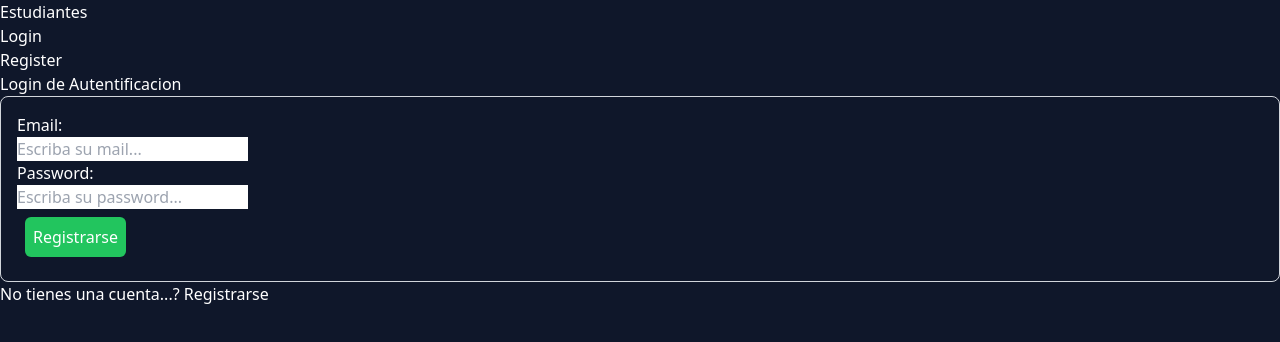
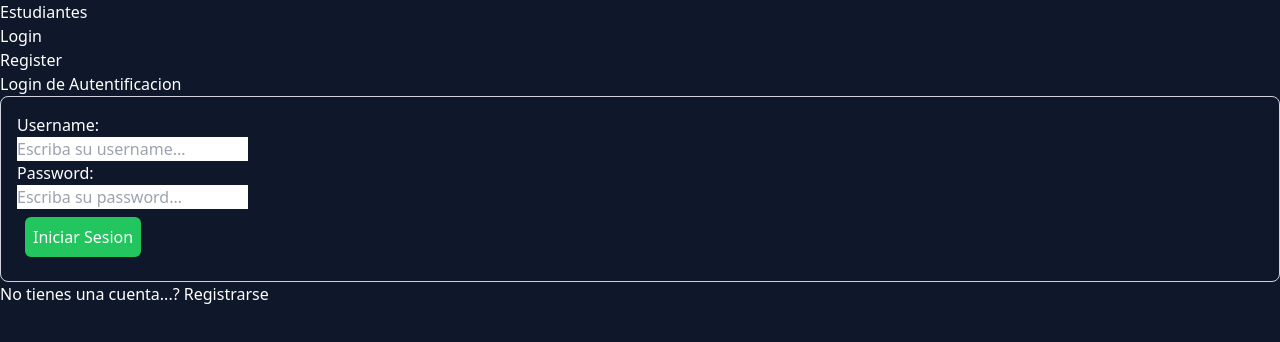
Before and after one commit to Adviro22/TEST_4_POO_CORREGIDO, a React (Vite) app in the folder front-end/: page /login in a window 1280 px wide. Shown: the top 342 px of the page. Built offline with nearby package versions, Linux system fonts and the light colour scheme.

Commit message:
Correción al Login

```diff
--- a/front-end/src/pages/Login.jsx
+++ b/front-end/src/pages/Login.jsx
@@ -31,14 +31,14 @@ export default function Login() {
         </ul>
         <h2 className="text-2xl font-bold text-violet-800 uppercase text-center">Login de Autentificacion</h2>
         <form onSubmit={submitLogin} className="bg-violet-300">
-          <label htmlFor="email:" className="text-md block my-1 text-black">Email:</label>
+          <label htmlFor="username:" className="text-md block my-1 text-black">Username:</label>
           <input className="w-full bg-white px-4 py-2 rounded-md text-black"
-            type="email"
-            name="email"
-            placeholder="Escriba su mail..."
-            {...register("email", { required: {value:true,message:"Mail es requerido"} })}
+            type="text"
+            name="username"
+            placeholder="Escriba su username..."
+            {...register("username", { required: {value:true,message:"Username es requerido"} })}
           />
-          {errors.email && (<p className="text-red-500 font-semibold">{errors.email.message}</p>)}
+          {errors.username && (<p className="text-red-500 font-semibold">{errors.username.message}</p>)}
           <label htmlFor="password" className="text-md block my-1 text-black">Password:</label>
           <input className="w-full bg-white px-4 py-2 rounded-md text-black"
             type="password"
@@ -49,7 +49,7 @@ export default function Login() {
            {errors.password && (<p className="text-red-500 font-semibold">{errors.password.message}</p>)}
 
           <button type="submit"
-                  className="bg-indigo-500 px-4 py-1 rounded-md my-2">Registrarse
+                  className="bg-indigo-500 px-4 py-1 rounded-md my-2">Iniciar Sesion
           </button>
         </form>
 
```
